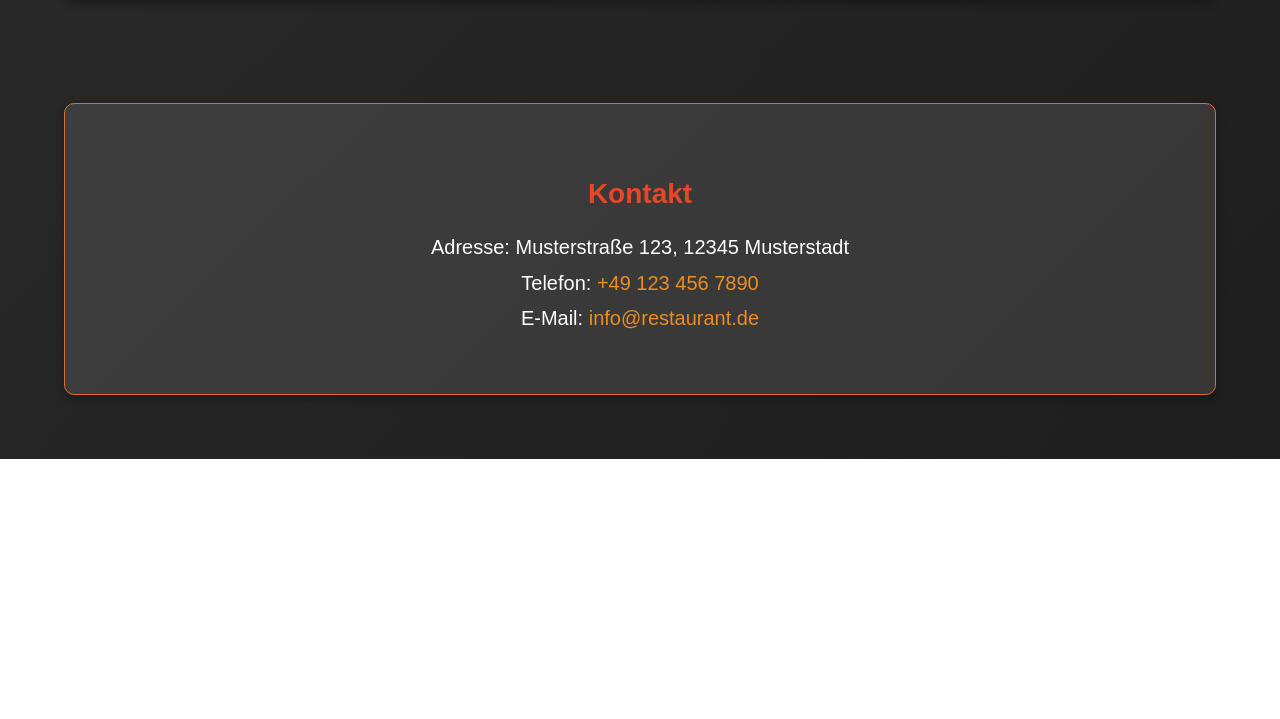
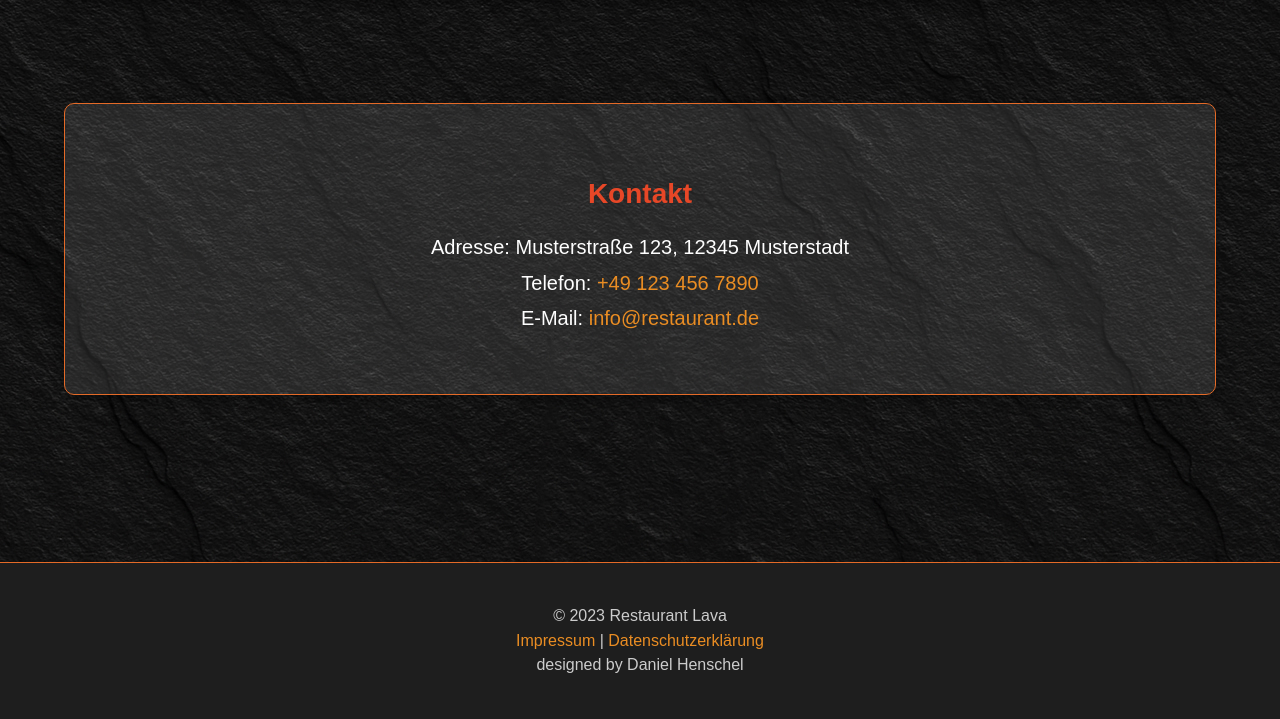
Before and after one commit to dhenschel/restaurant-lava, a plain HTML site: page index.html in a window 1280 px wide. Shown: the part 1597-2316 px from the top of the page. Before the commit the page ends 2056 px from the top, so only its background shows below. Drawn offline with Linux system fonts and the light colour scheme.

Commit message:
add background texture + footer

```diff
--- a/index.html
+++ b/index.html
@@ -49,4 +49,16 @@
   </div>
 </div>
 </body>
+<footer class="site-footer">
+  <div class="footer-container">
+    <p class="footer-line">© 2023 Restaurant Lava</p>
+    <p class="footer-line footer-links">
+      <a href="impressum.html">Impressum</a> |
+      <a href="datenschutzerklaerung.html">Datenschutzerklärung</a>
+
+    </p>
+    <p class="footer-line"> designed by Daniel Henschel </p>
+  </div>
+</footer>
+
 </html>
--- a/style.css
+++ b/style.css
@@ -14,7 +14,10 @@
 body {
     margin: 0;
     padding: 0;
-    background: var(--color-bg-gradient);
+    background-color: var(--color-bg-gradient);  /* Fallback-Hintergrundfarbe */
+    background-image: url('images/schiefer.jpg');
+    background-repeat: repeat;
+    background-position: center;
     font-family: Arial, sans-serif;
     text-align: center;
     color: var(--color-white);
@@ -115,3 +118,34 @@ body {
     border-radius: 10px;
     box-shadow: 0 4px 10px rgba(0,0,0,0.3);
 }
+
+/* Fußzeile (Footer) Styling */
+.site-footer {
+    background-color: #1E1E1E; /* Dunkler Hintergrund */
+    color: #CCC;               /* Helle Schriftfarbe */
+    padding: 3vw 5vw;
+    font-size: clamp(12px, 3vw, 16px);
+    text-align: center;
+    margin-top: 8vw;
+    border-top: 1px solid var(--color-red-orange); /* Akzentfarbe */
+}
+
+.footer-container {
+    max-width: 600px;
+    margin: 0 auto;
+}
+
+.footer-line {
+    margin: 0.5vw 0;
+}
+
+.footer-links a {
+    color: var(--color-orange);
+    text-decoration: none;
+    transition: color 0.2s;
+}
+
+.footer-links a:hover {
+    color: var(--color-red);
+    text-decoration: underline;
+}
```
Also changed, not shown: datenschutzerklaerung.html (added, +21 -0 lines), impressum.html (added, +21 -0 lines), images/schiefer.jpg (added).
